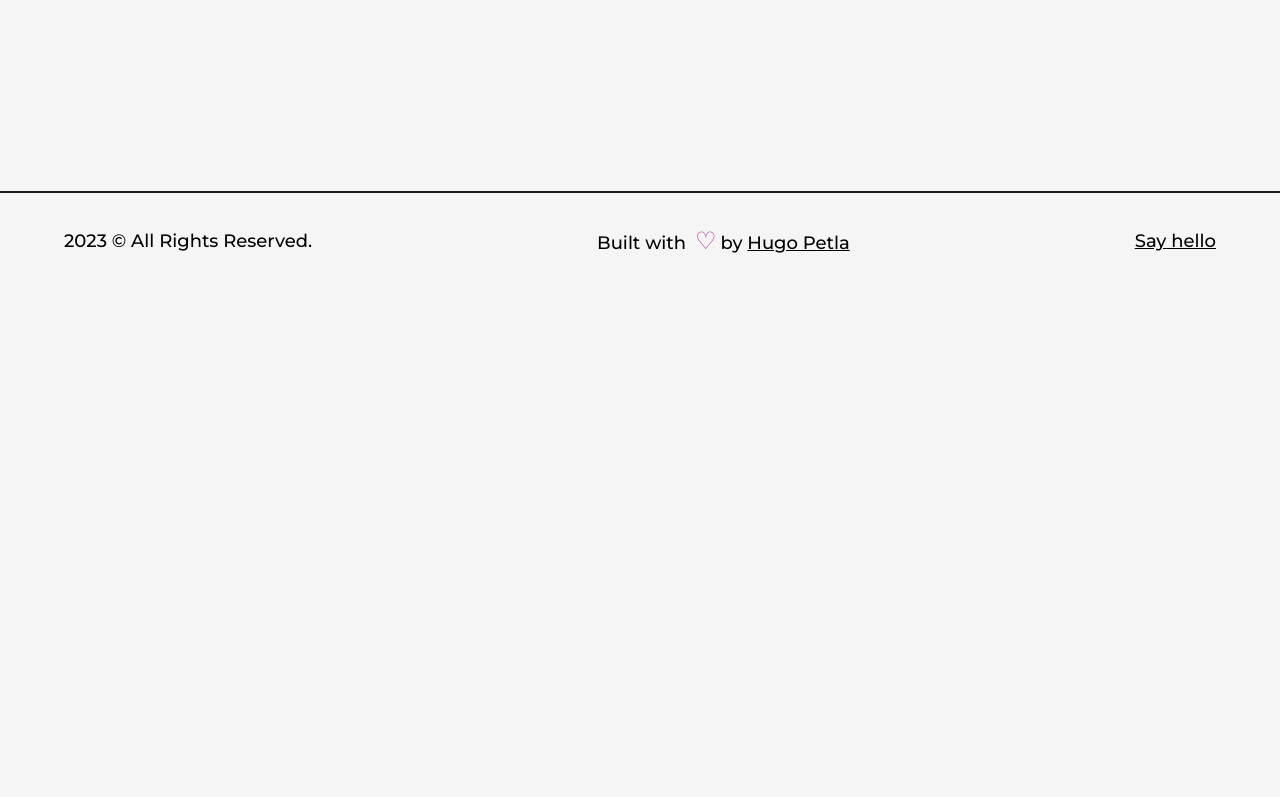
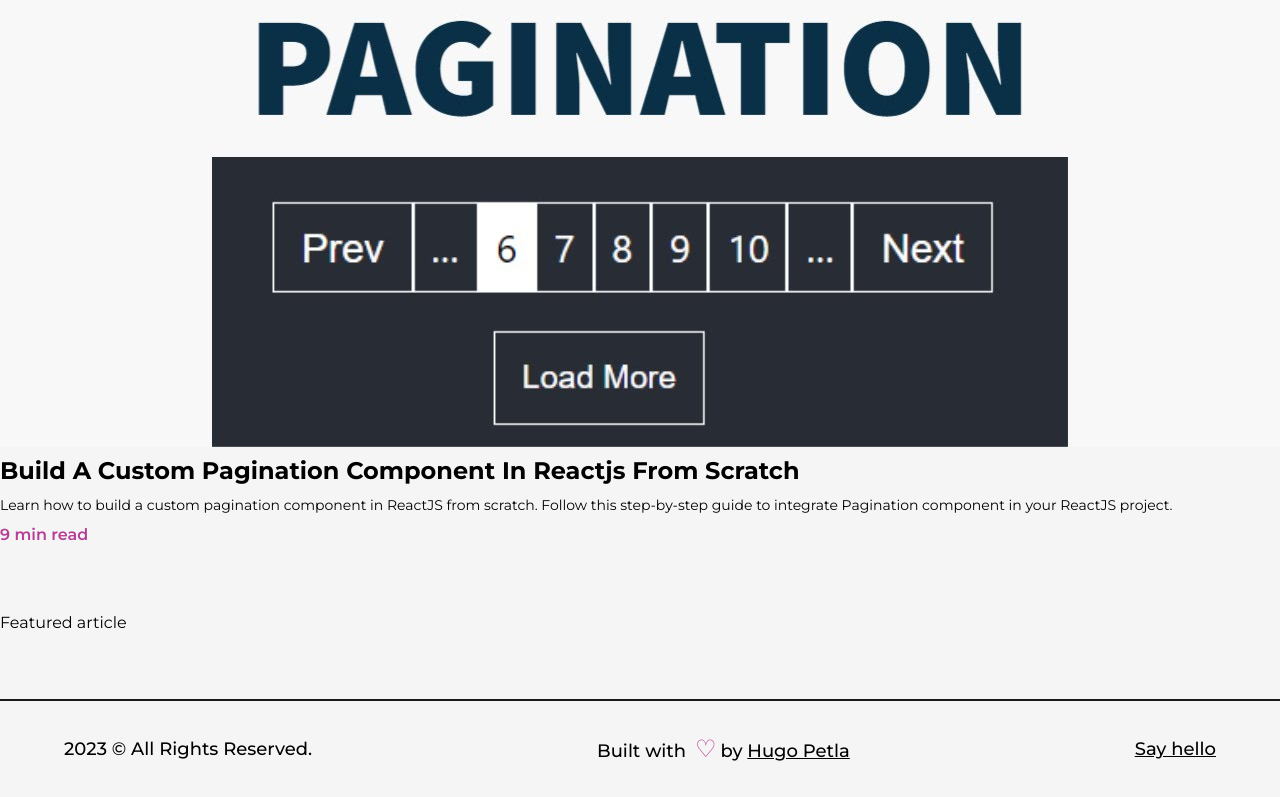
Before and after one commit to HugoPetla/my-portifolio, a Next.js app: page /articles in a window 1280 px wide. Before the commit this address had no page. Shown: the part 697-1494 px from the top of the page. Before the commit the page ends 986 px from the top, so only its background shows below. Built offline with nearby package versions, Linux system fonts and the light colour scheme.

Commit message:
Starting page articles

```diff
--- /dev/null
+++ b/src/app/articles/page.tsx
@@ -0,0 +1,72 @@
+import { AnimatedText } from "@/components/AnimatedText";
+import Head from "next/head";
+import Image, { StaticImageData } from "next/image";
+import Link from "next/link";
+import PaginationComponentArticle from "@/public/images/articles/pagination_component.jpg";
+
+interface FeaturedArticleProps {
+  img: StaticImageData;
+  title: string;
+  time: string;
+  summary?: string;
+  link: string;
+}
+
+const FeaturedARticle = ({
+  img,
+  title,
+  time,
+  summary,
+  link,
+}: FeaturedArticleProps) => {
+  return (
+    <li>
+      <Link
+        className={`w-full cursor-pointer overflow-hidden rounded-lg`}
+        href={link}
+        target="_blank"
+      >
+        <Image src={img} alt={title} className="w-full h-auto" />
+      </Link>
+      <Link href={link} target="_blank">
+        <h2 className="capitalize text-2xl font-bold my-2">{title}</h2>
+      </Link>
+      <p className="text-sm mb-2">{summary}</p>
+      <span className="text-primary font-semibold">{time}</span>
+    </li>
+  );
+};
+
+const Articles = () => {
+  return (
+    <div>
+      <Head>
+        <title>Hugo Petla | Articles page</title>
+        <meta
+          name="description"
+          content="here you find some things that Hugo Petla had written"
+        />
+      </Head>
+      <main className="w-full mb-16 flex flex-col items-center justify-center overflow-hidden">
+        <div className="pt-16">
+          <AnimatedText text="Words Can Change the World" className="mb-16" />
+          <ul className="grid grid-col-2 gap-16">
+            <FeaturedARticle
+              title=" Build A Custom Pagination Component In Reactjs From Scratch"
+              summary="Learn how to build a custom pagination component in ReactJS from
+            scratch. Follow this step-by-step guide to integrate Pagination
+            component in your ReactJS project."
+              link="/"
+              time="9 min read"
+              img={PaginationComponentArticle}
+            />
+
+            <li>Featured article</li>
+          </ul>
+        </div>
+      </main>
+    </div>
+  );
+};
+
+export default Articles;
```
Also changed, not shown: public/images/articles/pagination_component.jpg (added).
